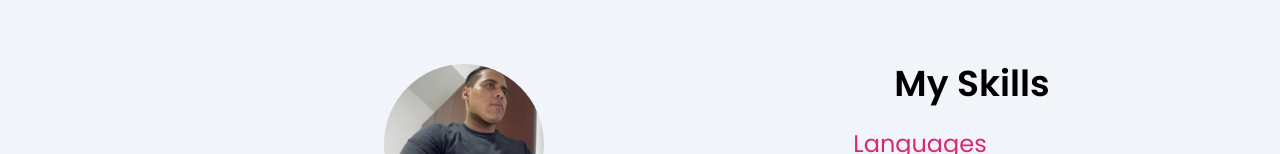
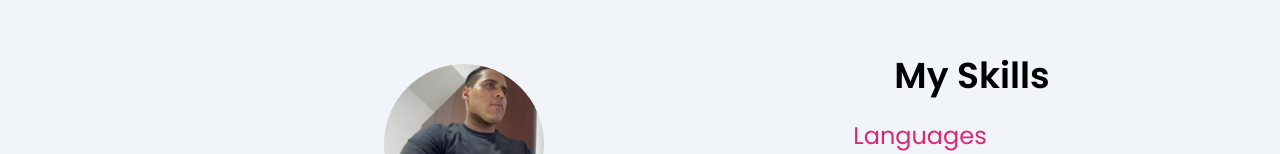
Before and after one commit to DiegoMarulandaB/Portfolio, a Next.js app: page /about in a window 1280 px wide. Shown: the part 240-394 px from the top of the page. Built offline with nearby package versions, Linux system fonts and the light colour scheme.

Commit message:
add fixes on about

```diff
--- a/src/app/about/page.tsx
+++ b/src/app/about/page.tsx
@@ -117,7 +117,7 @@ const About = () => {
         </div>
 
         <div className="md:w-1/4 md:text-left">
-          <h1 className="text-center text-3xl lg:text-4xl xl:text-6xl mt-6 mx-2 mr-2 font-bold">My Skills</h1>
+          <h1 className="text-center text-3xl lg:text-4xl xl:text-6xl mt-4 mx-2 mr-2 font-bold">My Skills</h1>
           <div className="flex flex-wrap flex-row justify-center md:justify-start">
             <div className="md:w-3/3">
               <h2 className="text-center text-2xl sm:text-1xl md:text-1xl lg:text-1xl xl:text-4xl mt-4 mx-2 mr-2 font-light mb-1 py-2 text-pink-600">
```
